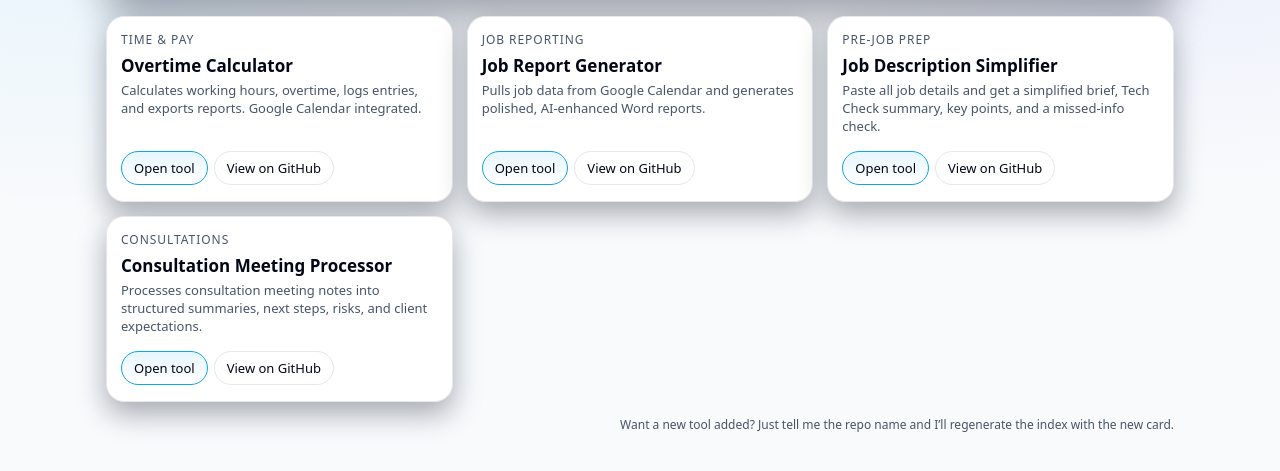
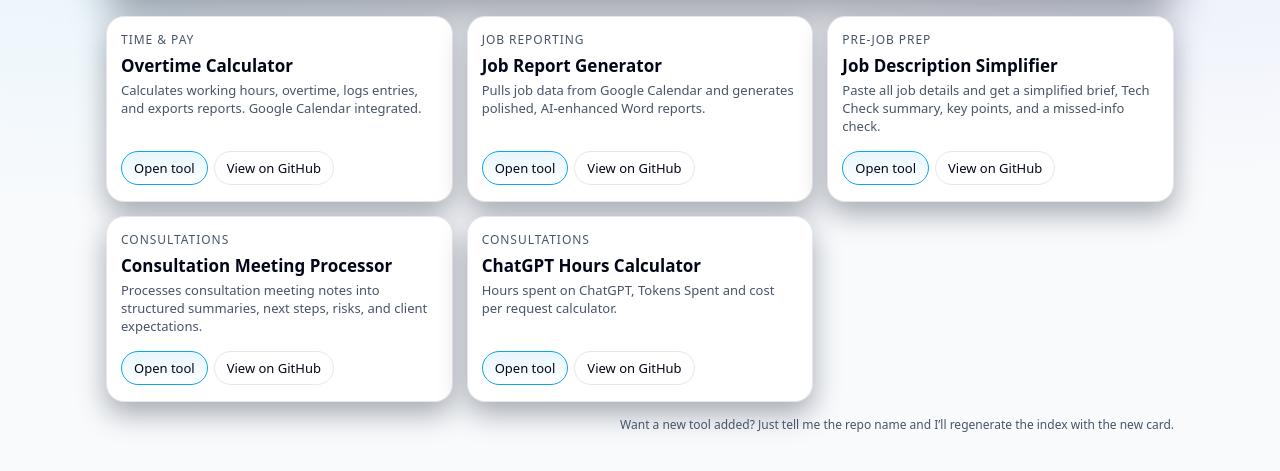
Before and after one commit to FrazerBoorman/frazerboorman.github.io, a plain HTML site: page index.html in a window 1280 px wide. Shown: the part 125-596 px from the top of the page. Drawn offline with Linux system fonts and the light colour scheme.

Commit message:
Update index.html

```diff
--- a/index.html
+++ b/index.html
@@ -223,6 +223,25 @@
         </div>
       </div>
 
+ <!-- TOOL 5 – ChatGPT Hours Calculator -->
+      <div class="tool-card">
+        <div>
+          <div class="tool-sub">Consultations</div>
+          <h2 class="tool-title">ChatGPT Hours Calculator</h2>
+          <div class="tool-desc">
+            Hours spent on ChatGPT, Tokens Spent and cost per request calculator.
+          </div>
+        </div>
+        <div class="btn-row">
+          <a class="btn primary" href="https://frazerboorman.github.io/ChatGPT-Hours-Calculator/" target="_blank" rel="noopener">
+            Open tool
+          </a>
+          <a class="btn" href="https://github.com/frazerboorman/ChatGPT-Hours-Calculator" target="_blank" rel="noopener">
+            View on GitHub
+          </a>
+        </div>
+      </div>
+
     </div>
 
     <div class="footer-note">
```
